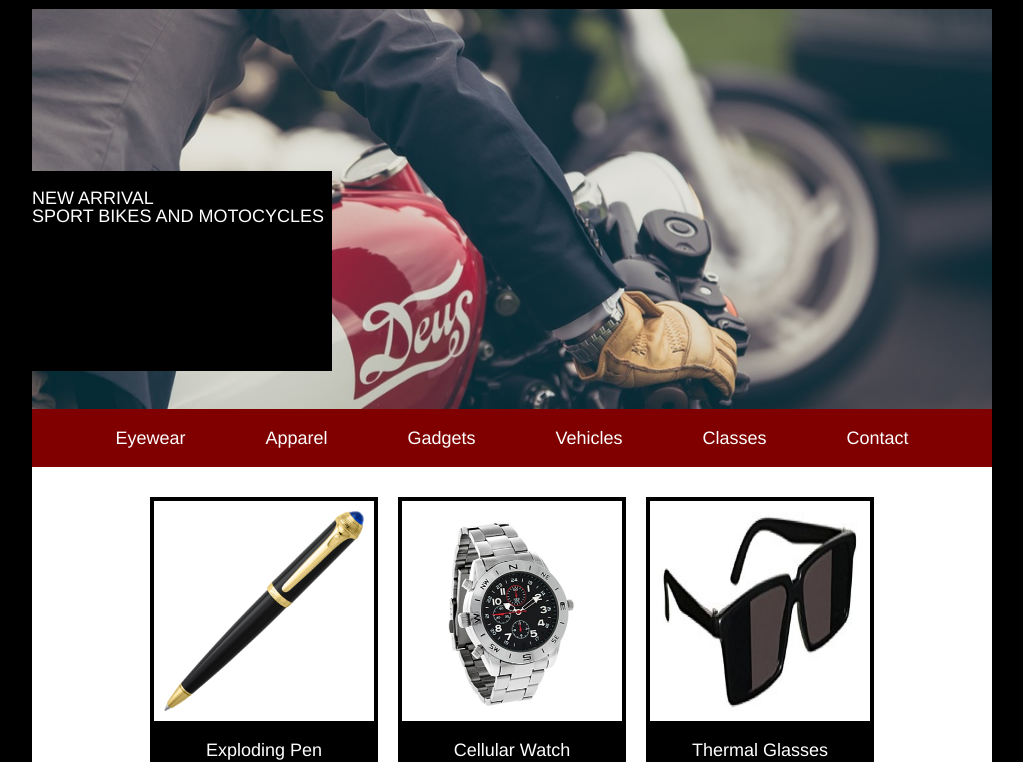
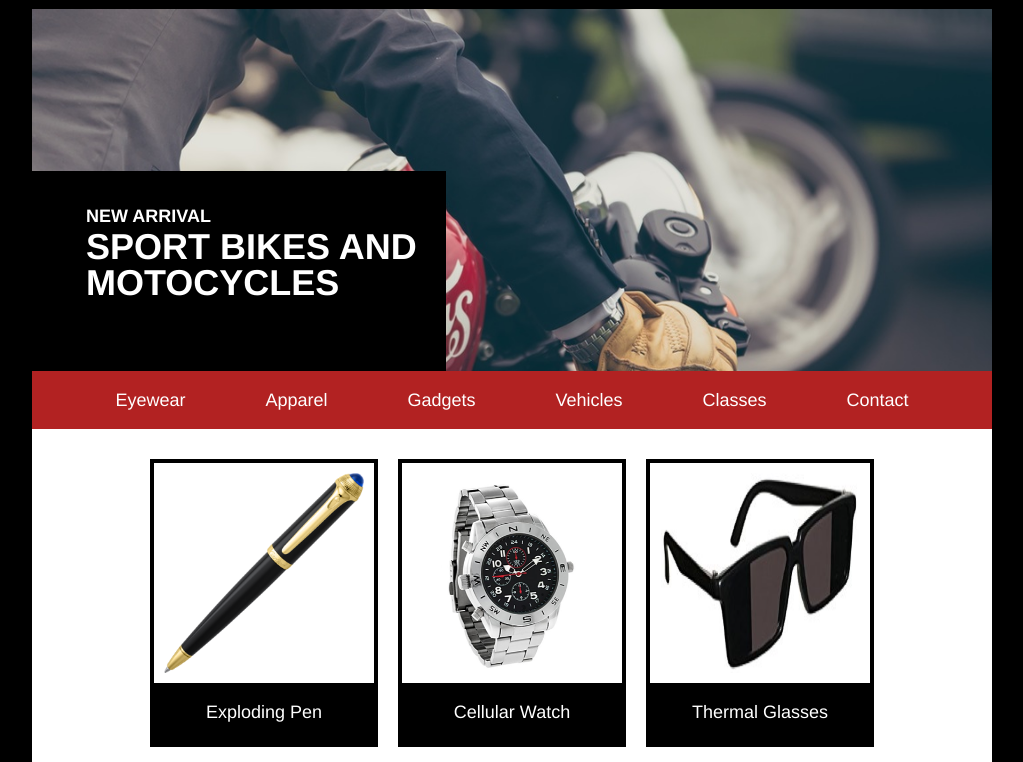
Before and after one commit to lpwillia/secretagentsupply, a plain HTML site: page index.html in a window 1280 px wide. Shown: the part 42-804 px from the top of the page, without its empty margins (128-1151 px from the left). Drawn offline with Linux system fonts and the light colour scheme.

Commit message:
Updated html and css for main image

```diff
--- a/index.html
+++ b/index.html
@@ -6,20 +6,21 @@
     <link href="./resources/css/style.css" type="text/css" rel="stylesheet">
 </head>
 <body>
+
 <!--header-->
-
+<div class="main">
 	<div class="header">
 		<img src="./resources/images/logo.png">
 		<h3>SECRET AGENT SUPPLY INC.</h3>
 	</div>
 
 <!--hero-->
-
-<div class="hero">
-	<div id="heropic">
-		<img scr="./resources/images/moto.jpeg">
+	<div id="heroimage">
+		<div class="ad">
+			<div id="promo">
 				<h3>NEW ARRIVAL</h3>
 				<h1>SPORT BIKES AND MOTOCYCLES</h1>
+			</div>
 		</div>
 	</div>
 	<nav>
@@ -75,6 +76,6 @@
 	<div class="copyright">
 		<p>Copyright Secret Agent Supply Inc.
 	</div>
-
+</div>
 </body>
 </html>
--- a/resources/css/style.css
+++ b/resources/css/style.css
@@ -11,10 +11,11 @@ body {
 }
 
 .header {
-	display: flex;
 	padding-top: .66rem;
 	padding-bottom: .66rem;
 	align-items: center;
+	width: 100%;
+	display: flex;
 }
 
 .header img {
@@ -27,28 +28,42 @@ body {
 	font-size: 1rem;
 }
 
-.hero {
+#heroimage {
+	background-size: cover;
 	background-image: url("../images/moto.jpeg");
-	background-size: cover;
+	overflow: hidden;
 	width: 100%;
-	height: 400px;
-	background-repeat: no-repeat;
-	display: flex;
-	width: 960px;
 }
 
-#heropic {
+.ad {
+	max-width: 960px;
+	width: 100%;
+}
+
+#promo {
 	background-color: black;
 	height: 200px;
-	width: 300px;
+	width: 20rem;
 	margin-top: 9rem;
+	padding-left: 3rem;
 
 }
 
+#promo h3 {
+	font-size: 1rem;
+	font-weight: bold;
+	padding-top: 2rem;
+}
 
+#promo h1 {
+	font-size: 2rem;
+	font-weight: bold;
+	padding-top: .25rem;
+
+}
 
 nav {
-	background-color: maroon;
+	background-color: firebrick;
 	display: flex;
 	padding: 20px;
 	justify-content: center;
```
Lines whose indentation alone changed are shown as unchanged.
